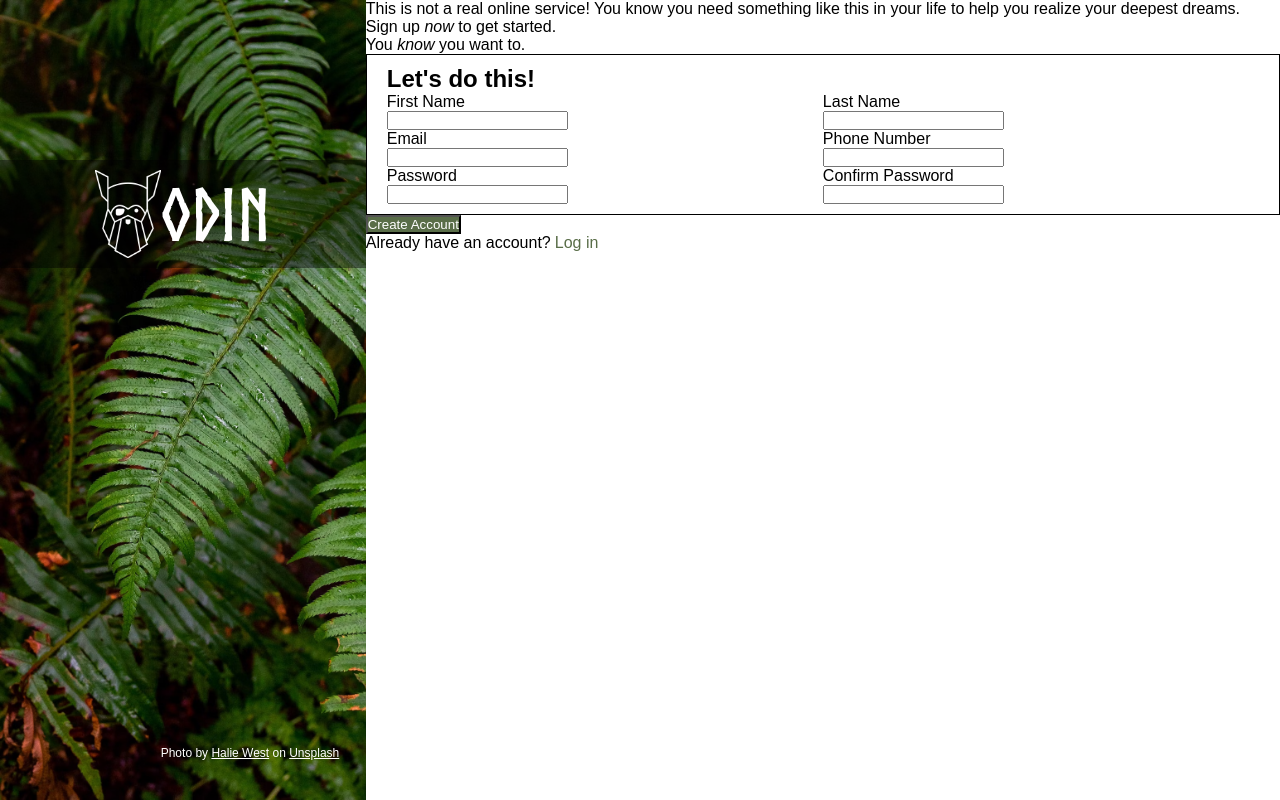
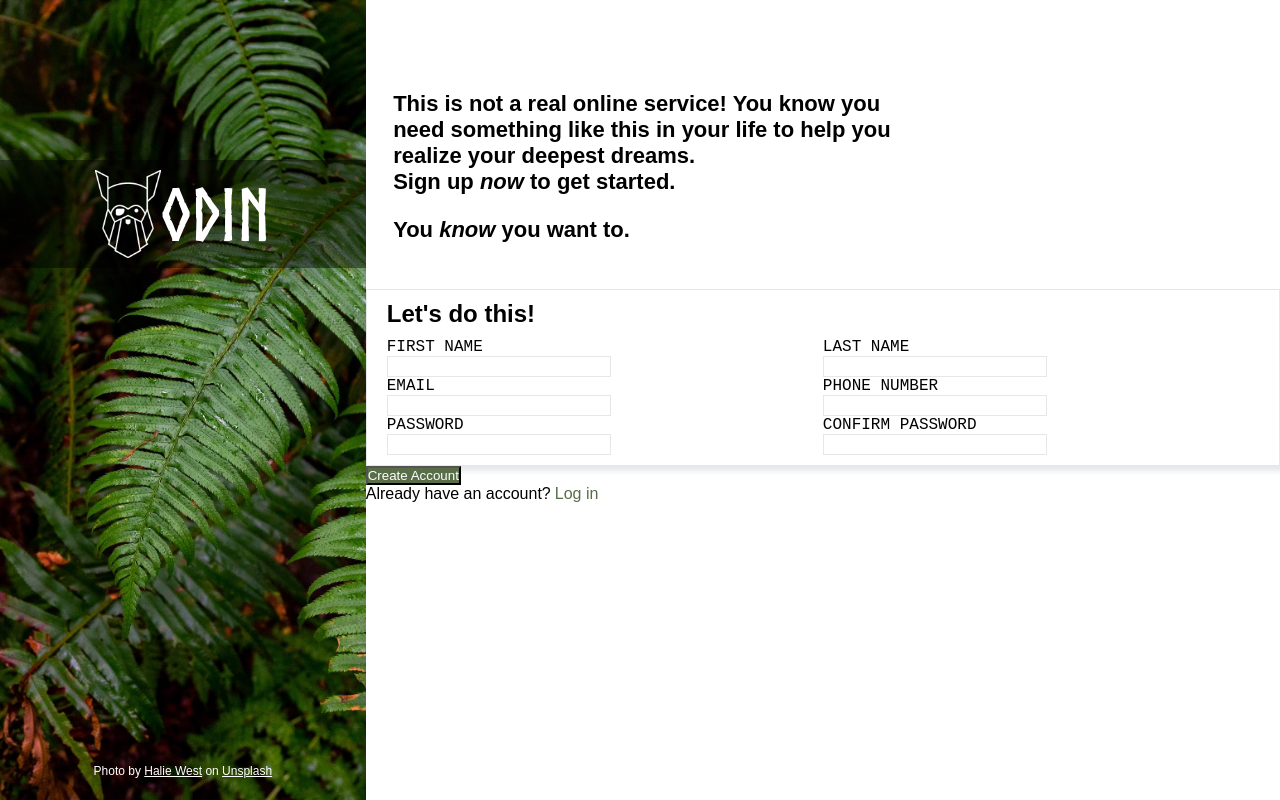
Before and after one commit to brt9029/sign-up-form, a plain HTML site: page index.html in a window 1280 px wide. Drawn offline with Linux system fonts and the light colour scheme; files whose address does not match are found by name.

Commit message:
changed left text to relative positioning, re-structured paragraph text, added padding

```diff
--- a/index.css
+++ b/index.css
@@ -20,6 +20,19 @@ body {
   width: 100%;
 }
 
+.intro-text {
+  font-weight: bold;
+  margin-top: 10%;
+  margin-left: 3%;
+  margin-bottom: 5%;
+  width: 55%;
+  font-size: 22px;
+}
+
+.intro-text > div {
+  padding-top: 22px;
+}
+
 .hero {
   background-image: url("green-splash.avif");
   background-size: cover;
@@ -30,9 +43,8 @@ body {
 footer {
   color: white;
   text-align: center;
-  position: absolute;
-  transform: translate(90%, 0);
-  bottom: 5%;
+  position: relative;
+  top: 62%;
   font-size: 12px;
 }
 
@@ -63,12 +75,14 @@ form {
 
 .form-content {
   padding: 10px 20px;
-  border: 1px solid black;
+  border: 1px solid #E5E7EB;
+  box-shadow: 10px 5px 5px #E5E7EB;
 }
 
 div > h2 {
   display: inline;
   width: 100%;
+  padding-bottom: 10px;
 }
 
 form > div {
@@ -82,6 +96,15 @@ form div {
 
 div label {
   display: block;
+  font-family: monospace;
+  font-size: 16px;
+  text-align: left;
+}
+
+div input {
+  padding: 2px;
+  width: 50%;
+  border: 1px solid #E5E7EB;
 }
 
 button {
--- a/index.html
+++ b/index.html
@@ -14,47 +14,49 @@
   </div>
 
   <div class="content">
-    <p class="intro-text">
-      This is not a real online service!
-      You know you need something like this in your life to help you realize your deepest dreams.
-    </p>
-    <p>
-      Sign up <i>now</i> to get started.
-    </p>
-    <span class="sub-text">
-      You <em>know</em> you want to.
-    </span>
+    <div class="intro-text">
+      <p>
+        This is not a real online service!
+        You know you need something like this in your life to help you realize your deepest dreams.
+        <br/>
+        Sign up <i>now</i> to get started.
+      </p>
+      <div>
+        You <em>know</em> you want to.
+      </div>
+    </div>
+
     <form>
       <div class="form-content">
         <h2>Let's do this!</h2>
 
         <div>
-          <label for="fname">First Name</label>
+          <label for="fname">FIRST NAME</label>
           <input type="text" name="fname" id="fname" />
         </div>
 
         <div>
-          <label for="lname">Last Name</label>
+          <label for="lname">LAST NAME</label>
           <input type="text" name="lname" id="lname" />
         </div>
 
         <div>
-          <label for="email">Email</label>
+          <label for="email">EMAIL</label>
           <input type="email" name="email" id="email" />
         </div>
 
         <div>
-          <label for="tel">Phone Number</label>
+          <label for="tel">PHONE NUMBER</label>
           <input for="tel" name="tel" id="tel" />
         </div>
 
         <div>
-          <label for="password">Password</label>
+          <label for="password">PASSWORD</label>
           <input for="password" name="password" id="password" />
         </div>
 
         <div>
-          <label for="cpassword">Confirm Password</label>
+          <label for="cpassword">CONFIRM PASSWORD</label>
           <input for="cpassword" name="cpassword" id="cpassword" />
         </div>
 
```
